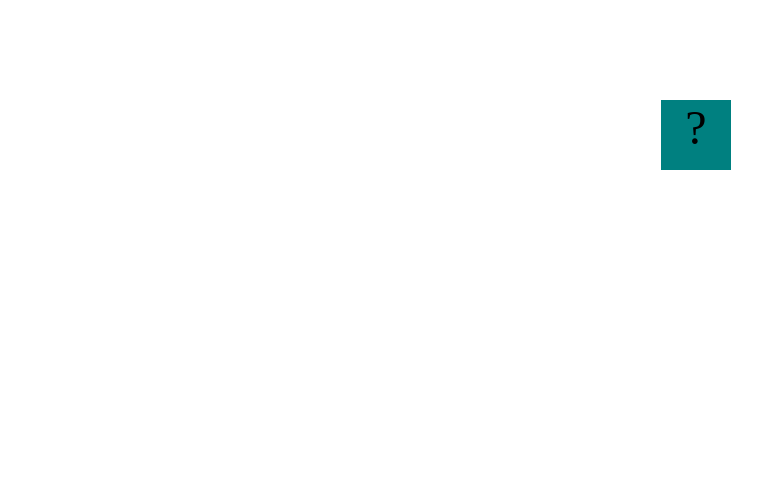
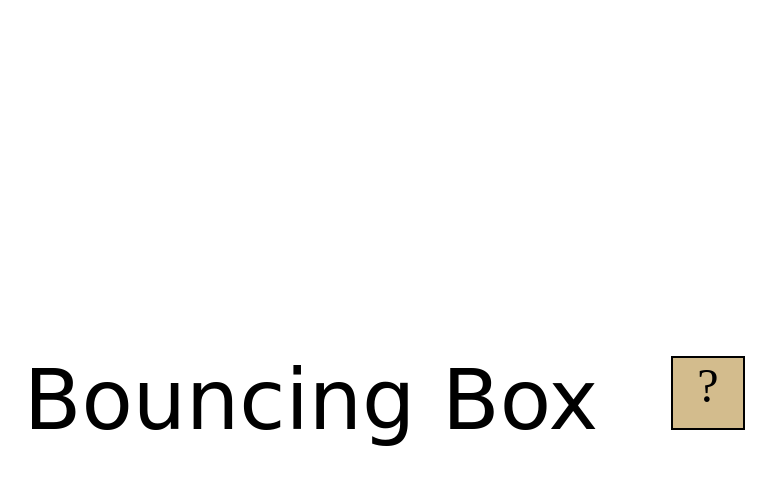
Before and after one commit to 6129945-sys/6129945-sys.github.io, a plain HTML site: page fsd-projects/bouncing-box/index.html in a window 1280 px wide. Shown: the whole page, without its empty margins (329-1105 px from the left). Drawn offline with Linux system fonts and the light colour scheme.

Commit message:
completed bouncing box project

```diff
--- a/fsd-projects/bouncing-box/index.html
+++ b/fsd-projects/bouncing-box/index.html
@@ -9,7 +9,9 @@
     .box {
       width: 70px;
       height: 70px;
-      background-color: teal;
+      background-color: #D3BC8D;
+      border: 2px solid rgb(0, 0, 0);
+      color: rgb(0, 0, 0);
       font-size: 300%;
       text-align: center;
       user-select: none;
@@ -22,6 +24,22 @@
 
     .board {
       height: 100vh;
+      margin: 0;
+      background-color: #ffffff;
+    }
+
+    .board::before {
+      content: "Bouncing Box";
+      position: absolute;
+      top: 50%;
+      left: 50%;
+      transform: translate(-50%, -50%);
+      color: black;
+      font-family: "Remachine Script", cursive;
+      font-size: 84px;
+      text-align: center;
+      white-space: nowrap;
+
     }
   </style>
   <!-- 	<script src="//cdnjs.cloudflare.com/ajax/libs/jquery/2.1.1/jquery.min.js"></script> -->
@@ -43,10 +61,12 @@
       var box = jQuery(".box"); // reference to the HTML .box element
       var board = jQuery(".board"); // reference to the HTML .board element
       var boardWidth = board.width(); // the maximum X-Coordinate of the screen
+      var boardHeight = board.height();
 
       // update the boardWidth variable when the window is resized
       jQuery(window).on("resize", function () {
         boardWidth = board.width();
+        boardHeight = board.height();
       });
 
       // Every 50 milliseconds, call the update Function (see below)
@@ -55,14 +75,10 @@
       // Every time the box is clicked, call the handleBoxClick Function (see below)
       box.on("click", handleBoxClick);
 
-      // moves the Box to a new position on the screen along the X-Axis
-      function moveBoxTo(newPositionX) {
+      // moves the Box to a new position on the screen
+      function moveBoxTo(newPositionX, newPositionY) {
         box.css("left", newPositionX);
-      }
-
-      // changes the text displayed on the Box
-      function changeBoxText(newText) {
-        box.text(newText);
+        box.css("top", newPositionY);
       }
 
       //////////////////////////////////////////////////////////////////
@@ -71,8 +87,11 @@
 
       // TODO 2 - Variable declarations
       var positionX = 0;
+      var positionY = 100;
       var points = 0;
       var speed = 10;
+      var directionX = 1;
+      var directionY = 1;
 
 
       /**
@@ -81,15 +100,29 @@
        * If the box drifts off the screen, turn it around!
        */
       function update() {
-        moveBoxTo(positionX);
-        positionX = positionX + speed;
-        if (positionX > boardWidth) {
-          speed *= -1;
-        }
-        else if (positionX < 0) {
-          speed *= -1;
+        var maxPositionX = boardWidth - box.outerWidth();
+        var maxPositionY = boardHeight - box.outerHeight();
+
+        positionX += speed * directionX;
+        positionY += speed * directionY;
+
+        if (positionX > maxPositionX) {
+          positionX = maxPositionX;
+          directionX = -1;
+        } else if (positionX < 0) {
+          positionX = 0;
+          directionX = 1;
         }
 
+        if (positionY > maxPositionY) {
+          positionY = maxPositionY;
+          directionY = -1;
+        } else if (positionY < 0) {
+          positionY = 0;
+          directionY = 1;
+        }
+
+        moveBoxTo(positionX, positionY);
       }
 
       /**
@@ -99,9 +132,17 @@
        * - increase the speed
        */
       function handleBoxClick() {
+        var maxPositionX = boardWidth - box.outerWidth();
+        var maxPositionY = boardHeight - box.outerHeight();
+
+        positionX = Math.random() * Math.max(0, maxPositionX);
+        positionY = Math.random() * Math.max(0, maxPositionY);
+        directionX = Math.random() < 0.5 ? -1 : 1;
+        directionY = Math.random() < 0.5 ? -1 : 1;
+        moveBoxTo(positionX, positionY);
         points = points + 1;
-        changeBoxText(points);
-        speed = Math.sign(speed) * (3 * points + 10);
+        box.text(points);
+        speed = 3 * points + 10;
 
 
 
```
